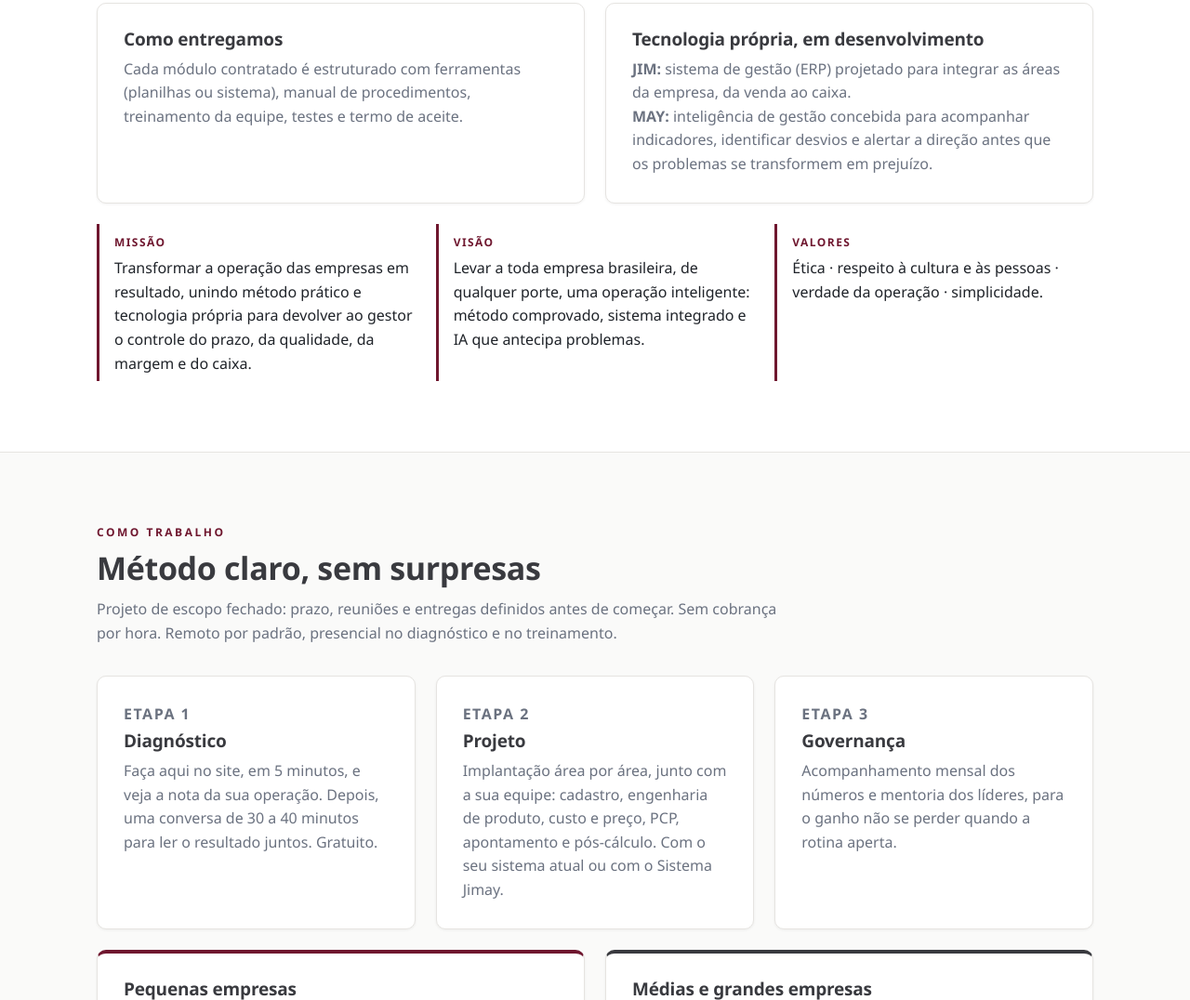
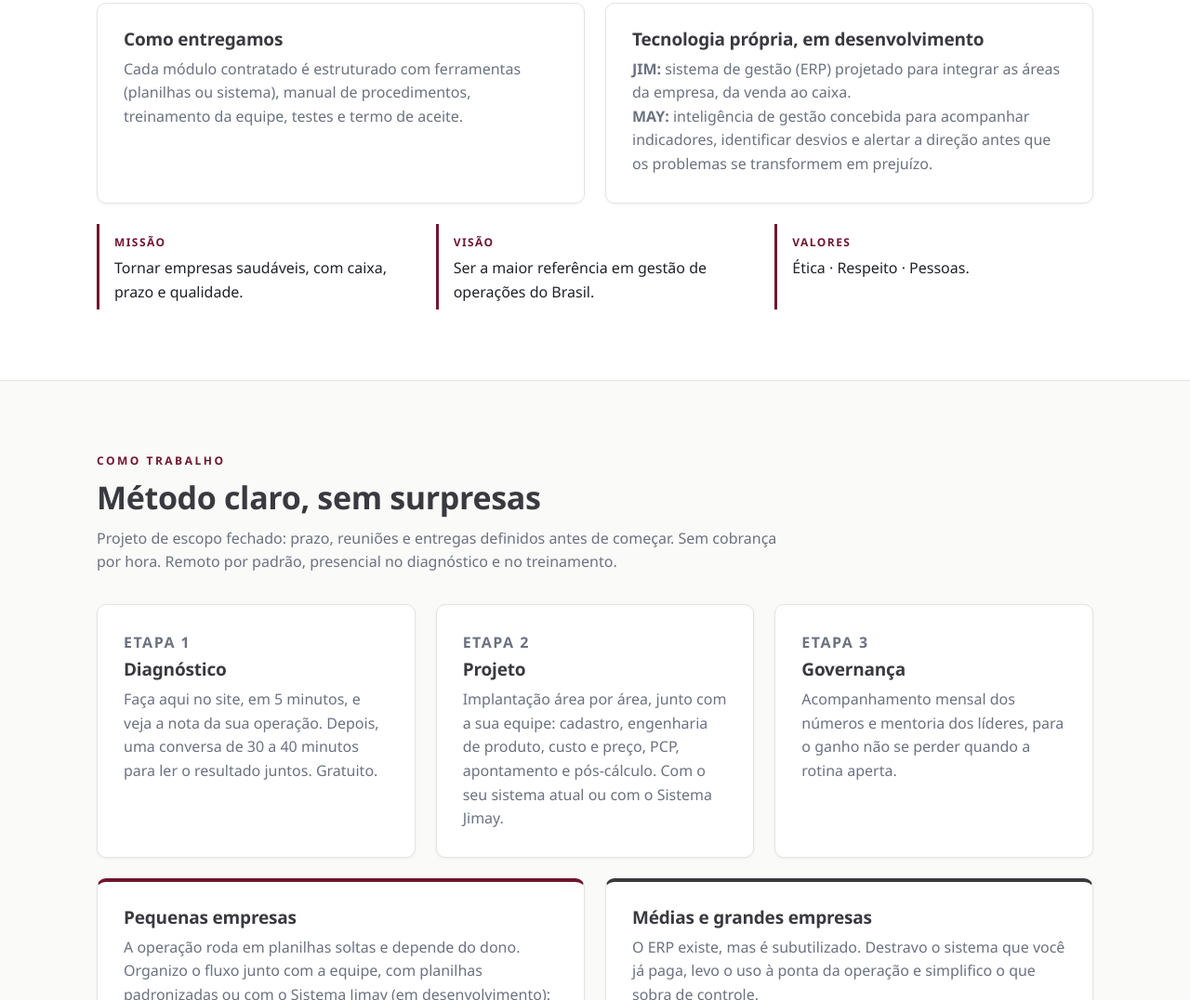
Before and after one commit to rafamedcosta-gif/jimaygrowth.com.br, a plain HTML site: page index.html in a window 1280 px wide. Shown: the part 2019-3095 px from the top of the page at 93% size. Drawn offline with Linux system fonts and the light colour scheme.

Commit message:
Site: missão, visão e valores definitivos
Co-Authored-By: Claude Opus 5.5 <noreply@anthropic.com>
Claude-Session: https://claude.ai/code/session_01DKotwLVqSGq9khqv93fpMJ

```diff
--- a/index.html
+++ b/index.html
@@ -183,9 +183,9 @@
       <div class="card"><h3>Tecnologia própria, em desenvolvimento</h3><p><b>JIM:</b> sistema de gestão (ERP) projetado para integrar as áreas da empresa, da venda ao caixa.<br><b>MAY:</b> inteligência de gestão concebida para acompanhar indicadores, identificar desvios e alertar a direção antes que os problemas se transformem em prejuízo.</p></div>
     </div>
     <div class="mvv">
-      <div><small>Missão</small><p>Transformar a operação das empresas em resultado, unindo método prático e tecnologia própria para devolver ao gestor o controle do prazo, da qualidade, da margem e do caixa.</p></div>
-      <div><small>Visão</small><p>Levar a toda empresa brasileira, de qualquer porte, uma operação inteligente: método comprovado, sistema integrado e IA que antecipa problemas.</p></div>
-      <div><small>Valores</small><p>Ética · respeito à cultura e às pessoas · verdade da operação · simplicidade.</p></div>
+      <div><small>Missão</small><p>Tornar empresas saudáveis, com caixa, prazo e qualidade.</p></div>
+      <div><small>Visão</small><p>Ser a maior referência em gestão de operações do Brasil.</p></div>
+      <div><small>Valores</small><p>Ética · Respeito · Pessoas.</p></div>
     </div>
   </div>
 </section>
```
